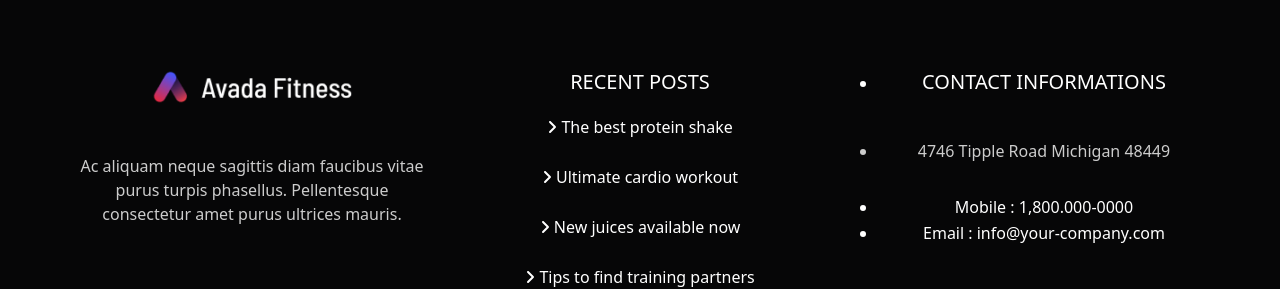
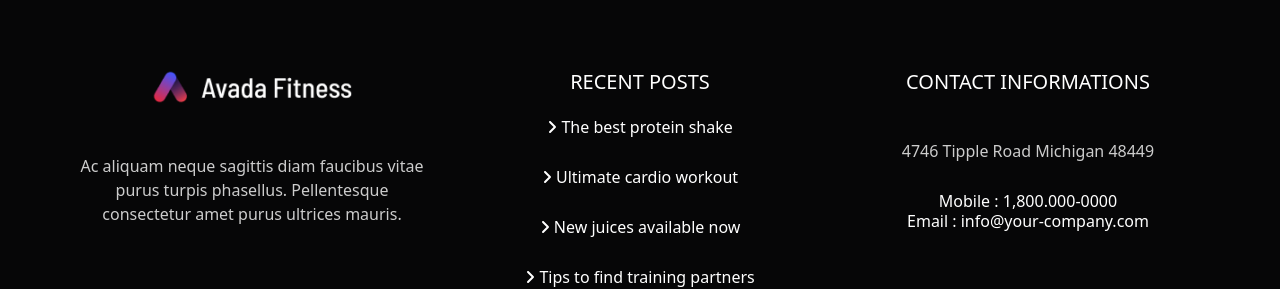
Before and after one commit to AndreaGul/proj-html-vuejs, a Vue app: page / in a window 1280 px wide. Shown: the part 8275-8564 px from the top of the page. Built offline with nearby package versions, Linux system fonts and the light colour scheme.

Commit message:
feat:dots  footer info list

```diff
--- a/src/components/AppFooterInfo.vue
+++ b/src/components/AppFooterInfo.vue
@@ -49,7 +49,7 @@ export default {
           </ul>
         </div>
         <div class="col-4">
-          <ul>
+          <ul class="list-unstyled">
             <li><h5>CONTACT INFORMATIONS</h5></li>
             <li class="company-route">4746 Tipple Road Michigan 48449</li>
             <li><h6>Mobile : 1,800.000-0000</h6></li>
```
